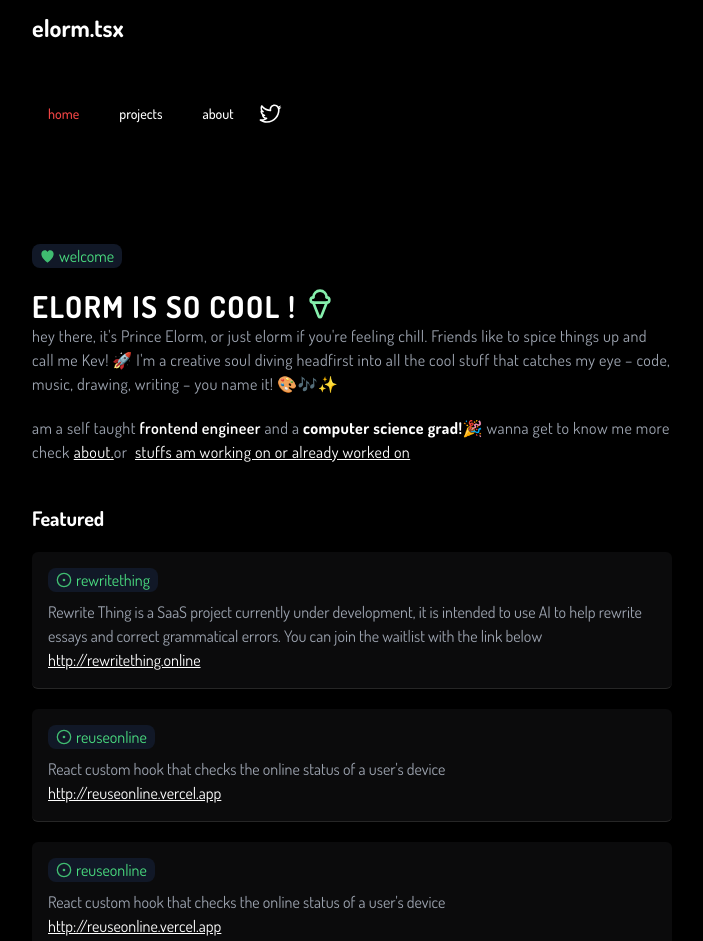
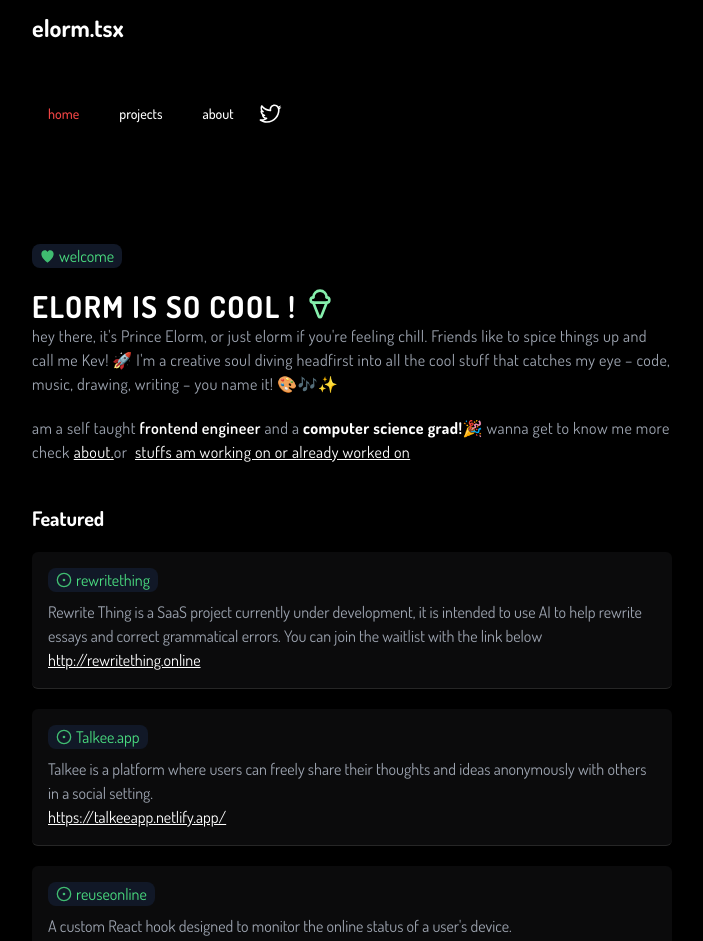
Before and after one commit to Akarikev/elorm, a Next.js app: page / in a window 1280 px wide. Shown: the top 941 px of the page, without its empty margins (288-991 px from the left). Built offline with nearby package versions, Linux system fonts and the light colour scheme.

Commit message:
mod: live projects

```diff
--- a/app/page.tsx
+++ b/app/page.tsx
@@ -24,18 +24,26 @@ export default function Home() {
     },
     {
       id: 2,
-      contentName: "reuseonline",
-      contentLink: "http://reuseonline.vercel.app",
+      contentName: "Talkee.app",
+      contentLink: "https://talkeeapp.netlify.app/",
       contentDescription:
-        "React custom hook that checks the online status of a user's device",
-      isLive: false,
+        "Talkee is a platform where users can freely share their thoughts and ideas anonymously with others in a social setting.",
+      isLive: true,
     },
     {
       id: 3,
       contentName: "reuseonline",
       contentDescription:
-        "React custom hook that checks the online status of a user's device",
+        "A custom React hook designed to monitor the online status of a user's device.",
       contentLink: "http://reuseonline.vercel.app",
+      isLive: true,
+    },
+    {
+      id: 4,
+      contentName: "Kira chat",
+      contentDescription:
+        "Kira is an integration of ChatGPT on WhatsApp for conversational interactions.",
+      contentLink: "https://kira-ai.vercel.app/",
       isLive: false,
     },
   ];
@@ -110,7 +118,12 @@ export default function Home() {
                   >
                     <div>
                       <div className="border px-2 w-fit rounded-lg border-none gap-x-1 bg-gray-900 flex items-center justify-center cursor-pointer align-middle">
-                        <CircleDot className="text-green-400 animate-pulse w-4 h-4" />
+                        {content.isLive === true ? (
+                          <CircleDot className="text-green-400 animate-pulse w-4 h-4" />
+                        ) : (
+                          <CircleDot className="text-yellow-200 animate-pulse w-4 h-4" />
+                        )}
+
                         <p className="text-green-400 text-center ">
                           {content.contentName}
                         </p>
```
